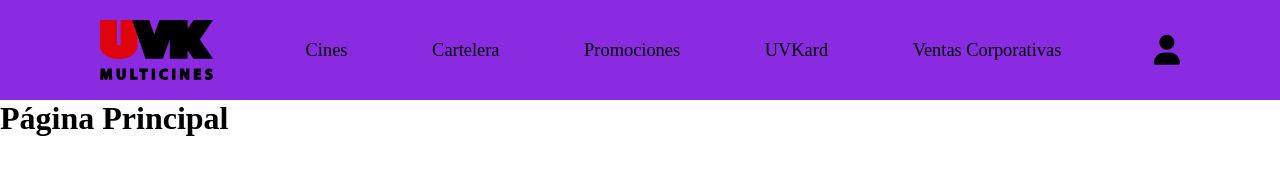
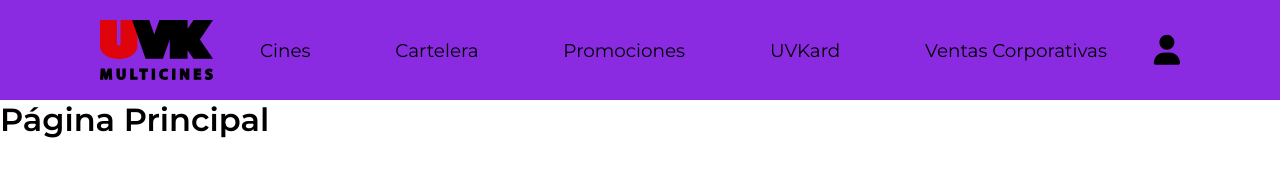
Before and after one commit to sostraik1105/UVKMulticines, a plain HTML site: page index.html in a window 1280 px wide. Drawn offline with Linux system fonts and the light colour scheme.

```diff
--- a/assets/css/styles.css
+++ b/assets/css/styles.css
@@ -1,6 +1,9 @@
+@import url('https://fonts.googleapis.com/css2?family=Montserrat:ital,wght@0,400;0,600;1,700&display=swap');
+
 *{
     margin: 0;
     padding: 0;
+    font-family: 'Montserrat', sans-serif;
 }
 
 *,
```
